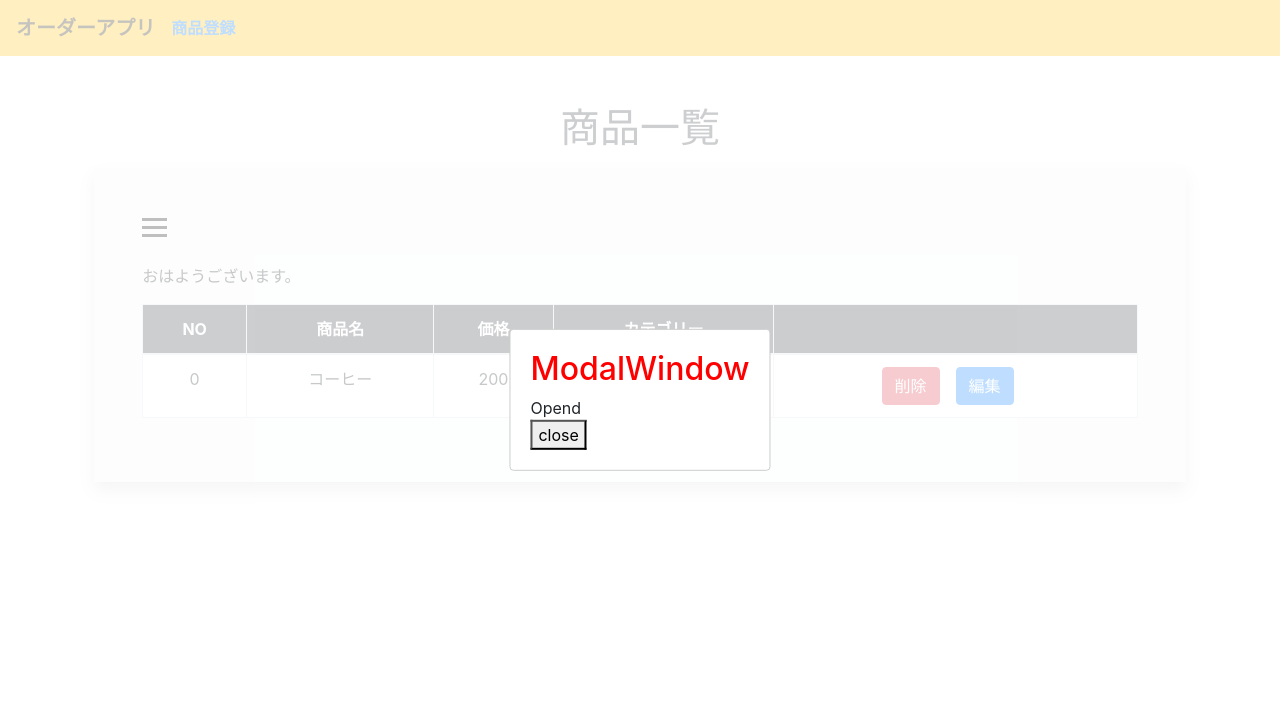
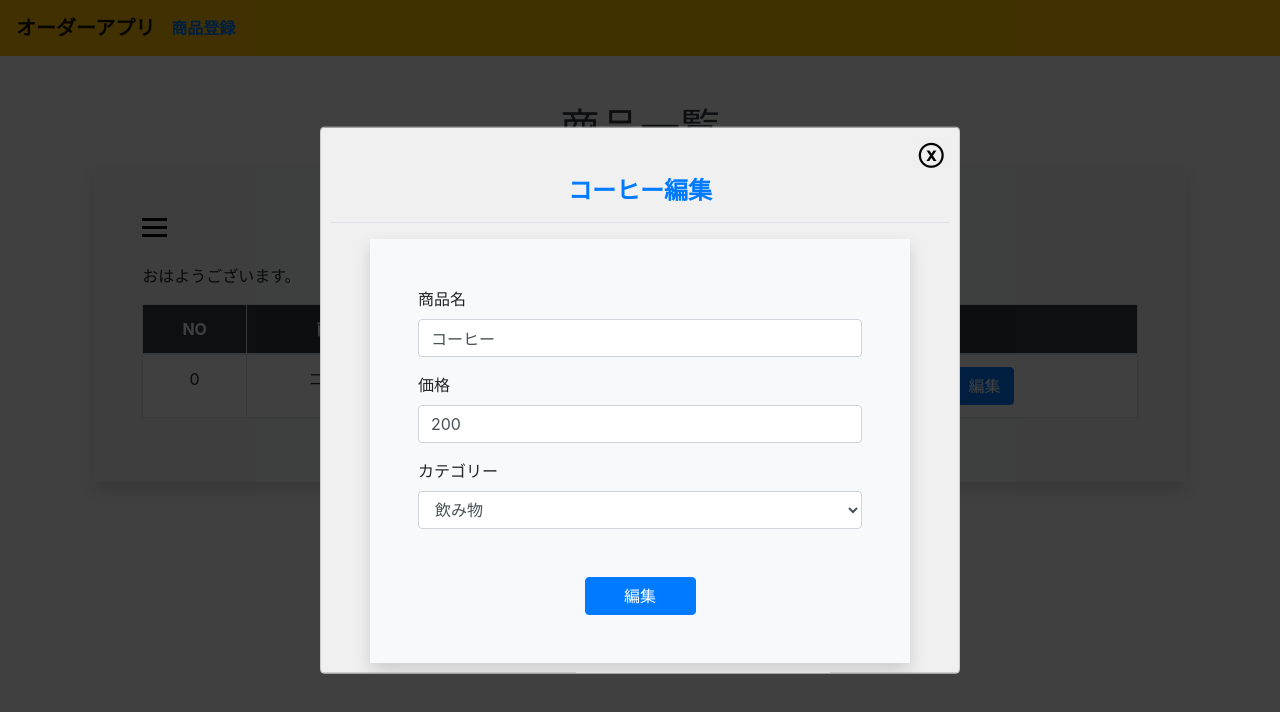
Before and after one commit to yukiabineko/OrderApp, a React (Create React App) app: page / in a window 1280 px wide. Both pictures are taken after a click on the button "編集". Shown: the top 712 px of the page. Built offline with nearby package versions, Linux system fonts and the light colour scheme.

Commit message:
編集機能完了

```diff
--- a/src/ModalWindow.jsx
+++ b/src/ModalWindow.jsx
@@ -1,12 +1,25 @@
 import React from 'react';
 import Modal from 'react-modal';
+import { connect } from 'react-redux';
 const customStyles = {
+  overlay: {
+    position: 'fixed',
+    top: 0,
+    left: 0,
+    right: 0,
+    bottom: 0,
+    backgroundColor: 'rgba(0, 0, 0, 0.75)'
+  },
   content : {
-    top                   : '50%',
+    top                   : '30%',
     left                  : '50%',
     right                 : 'auto',
+    width                 : '50%',
     bottom                : 'auto',
     marginRight           : '-50%',
+    borderRadius　　　　　　: '4px',
+    background            : '#f0f0f0',
+    padding               : '10px',
     transform             : 'translate(-50%, -50%)'
  }
 };
@@ -24,11 +37,12 @@ class ModalWindow extends React.Component {
     this.afterOpenModal = this.afterOpenModal.bind(this);
     this.closeModal = this.closeModal.bind(this);
   }
-  openModal() {
+  openModal(num) {
+    alert(JSON.stringify(this.state.data));
     this.setState({modalIsOpen: true});
   }
   afterOpenModal() {
-    this.subtitle.style.color = '#f00';
+    this.subtitle.style.color = '#0000bb';
   }
   closeModal() {
     this.setState({modalIsOpen: false});
@@ -43,12 +57,12 @@ class ModalWindow extends React.Component {
           style={customStyles}
           contentLabel="Example Modal"
         >
-          <h2 ref={subtitle => this.subtitle = subtitle}>ModalWindow</h2>
+          <h2 ref={subtitle => this.subtitle = subtitle}>編集</h2>
           <div>Opend</div>
-            <button onClick={this.closeModal}>close</button>
+            <button onClick={this.closeModal}>閉じる</button>
         </Modal>
       </div>
     );
   }
 }
-export default ModalWindow;
+export default connect((state)=>state)(ModalWindow);
--- a/src/data/Store.jsx
+++ b/src/data/Store.jsx
@@ -15,10 +15,15 @@ const foodReducer = (state = init_data, action)=>{
       return addReducer(state, action);
     case 'DELETE':
       return deleteReducer(state, action);
+    case 'EDIT':
+      return editReducer(state, action);
     default:
       return state;
   }
 }
+
+/*追加*/
+
 const addReducer = (state, action)=>{
   let data = {
     name: action.name,
@@ -34,6 +39,9 @@ const addReducer = (state, action)=>{
     fdata: []
   }
 }
+
+/*削除*/
+
 const deleteReducer = (state, action)=>{
   let newData = state.data.slice();
   newData.splice(action.index, 1);
@@ -44,6 +52,25 @@ const deleteReducer = (state, action)=>{
     fdata: []
   }
 }
+
+/*編集*/
+
+const editReducer = (state, action)=>{
+  let editData = state.data.slice();
+  let i = action.id;
+  editData[i].name = action.name;
+  editData[i].price = action.price;
+  editData[i].category = action.category
+  return{
+    data: editData,
+    message: '編集しました。',
+    mode: 'default',
+    fdata: []
+  }
+}
+/*********************************************************************************************************************** */
+/*export 追加*/
+
 export  const addmemo =(nm, pr, ct)=>{
   return{
     type: 'ADD',
@@ -52,10 +79,24 @@ export  const addmemo =(nm, pr, ct)=>{
     category: ct
   }
 }
+
+/*export 削除*/
+
 export  const deletememo =(num)=>{
   return{
     type: 'DELETE',
     index: num
   }
 }
+/*export 編集*/
+
+export  const editmemo =(i, nm, pr, ct)=>{
+  return{
+    type: 'EDIT',
+    id: i,
+    name: nm,
+    price: pr,
+    category: ct
+  }
+}
 export default createStore(foodReducer);
--- a/src/index.js
+++ b/src/index.js
@@ -6,6 +6,7 @@ import { Provider } from 'react-redux';
 import dataStore from './data/Store';
 
 
+
 ReactDOM.render(
   <Provider store={dataStore}>
     <App />
--- a/src/item/Item.jsx
+++ b/src/item/Item.jsx
@@ -1,15 +1,105 @@
-import React from 'react';
+import React, { useState } from 'react';
 import { connect } from 'react-redux';
 import { deletememo } from '../data/Store';
+import { editmemo } from '../data/Store';
+import Modal from 'react-modal';
+
+
+Modal.setAppElement('#root') //任意のアプリを設定する　create-react-appなら#root
+
+const customStyles = {
+  overlay: {
+    position: 'fixed',
+    top: 0,
+    left: 0,
+    right: 0,
+    bottom: 0,
+    backgroundColor: 'rgba(0, 0, 0, 0.75)'
+  },
+  content : {
+    top                   : '50%',
+    left                  : '50%',
+    right                 : 'auto',
+    width                 : '50%',
+    bottom                : 'auto',
+    marginRight           : '-50%',
+    borderRadius　　　　　　: '4px',
+    background            : '#f0f0f0',
+    padding               : '10px',
+    transform             : 'translate(-50%, -50%)'
+ }
+};
 
 
 const Item = (props)=>{
+  const [state, setState] = useState({
+    modalIsOpen: false,
+    name: props.value.name,
+    price: props.value.price,
+    category: props.value.category
+  });
+  //削除機能
+
   const delItem = (num)=>{
     let action = deletememo(num);
     props.dispatch(action);
   }
-  const editItem = (num)=>{
-   props.parent(num);
+  const afterOpenModal =()=> {
+
+  }
+  //モーダル閉じる
+
+  const closeModal= ()=>{
+    setState({modalIsOpen: false});
+  }
+  //モーダル開く
+
+  const  openModal =(num) =>{
+    setState({modalIsOpen: true});
+  }
+  const doChange = (event)=>{
+    switch (event.target.name) {
+      /*入力されたフォームで分岐*/
+      case 'name':
+        setState({
+          modalIsOpen: state.modalIsOpen,
+          name: event.target.value,
+          price: state.price,
+          category: state.category
+        });
+        break;
+      case 'price':
+        setState({
+          modalIsOpen: state.modalIsOpen,
+          name: state.name,
+          price: event.target.value,
+          category: state.category
+        });
+        break;
+      case 'category':
+        setState({
+          modalIsOpen: state.modalIsOpen,
+          name: state.name,
+          price: state.price,
+          category: event.target.value
+        });
+        break;
+
+      default:
+        break;
+    }
+  }
+  //編集機能
+
+  const doSubmit = (event)=>{
+    event.preventDefault();
+    let name = state.name === undefined ?props.value.name : state.name   //←変更ない場合state undefinedになるのでpropsを代入
+    let price = state.price === undefined ?props.value.price : state.price
+    let category = state.category === undefined ?props.value.category : state.category
+
+    let action = editmemo(props.index, name, price, category);
+    props.dispatch(action);
+    closeModal();
   }
   return(
 
@@ -20,7 +110,64 @@ const Item = (props)=>{
         <td className="text-center bg-white">{props.value.category}</td>
         <td className="text-center bg-white">
           <button id={"item"+props.index} className="btn btn-danger mr-3" onClick={()=>delItem(props.index)}>削除</button>
-          <button id={"item"+props.index} className="btn btn-primary mr-3" onClick={()=>editItem(props.index)}>編集</button>
+          <button id={"item"+props.index} className="btn btn-primary mr-3" onClick={()=>openModal(props.index)}>編集</button>
+          <Modal
+          isOpen={state.modalIsOpen}
+          onAfterOpen={afterOpenModal}
+          onRequestClose={closeModal}
+          style={customStyles}
+          contentLabel="Example Modal"
+        >
+          <div className="text-right"><button onClick={closeModal} className="font-weight-bold h4 border border-0">ⓧ</button></div>
+          <div className="text-center text-primary font-weight-bold h4 mb-3">{props.value.name + "編集"}</div>
+          <div className="border-top mb-3"></div>
+          <div className="row">
+            <div className="col-md-10 offset-1 p-5 bg-light shadow">
+               <form onSubmit={doSubmit}>
+                 <div className="form-group">
+                   <label>商品名</label>
+                   <input
+                      type="text"
+                      name="name"
+                      className="form-control"
+                      required
+                      value={state.name ==null ?props.value.name : state.name}
+                      onChange={doChange}
+                    />
+                 </div>
+                 {/*価格*/}
+
+                 <div className="form-group">
+                   <label>価格</label>
+                   <input
+                      type="number"
+                      name="price"
+                      className="form-control"
+                      min="1"
+                      required
+                      value={state.price ==null ?props.value.price : state.price}
+                      onChange={doChange}
+                    />
+                 </div>
+
+                  {/*カテゴリー*/}
+
+                  <div className="form-group mb-5">
+                   <label>カテゴリー</label>
+                   <select className="form-control" value={state.category ==null ?props.value.category : state.category} onChange={doChange} name="category">
+                      <option></option>
+                      <option value="食べ物">食べ物</option>
+                      <option value="飲み物">飲み物</option>
+                   </select>
+                 </div>
+                 {/*送信ボタン*/}
+                <div className="text-center">
+                  <input type="submit" value="編集" className="btn btn-primary w-25" />
+                </div>
+               </form>
+            </div>
+          </div>
+        </Modal>
         </td>
       </tr>
 
--- a/src/item/Menu.jsx
+++ b/src/item/Menu.jsx
@@ -1,7 +1,7 @@
 import React, { useRef } from 'react';
 import { connect } from 'react-redux';
 import Item from './Item';
-import ModalWindow from '../ModalWindow';
+
 
 
 const Menu = (props)=>{
@@ -22,7 +22,7 @@ const Menu = (props)=>{
   return(
     <div>
       <p>{props.message}</p>
-      <ModalWindow  ref={childRef} />
+
       <table className="table table-bordered">
         <thead>
           <tr>
```
